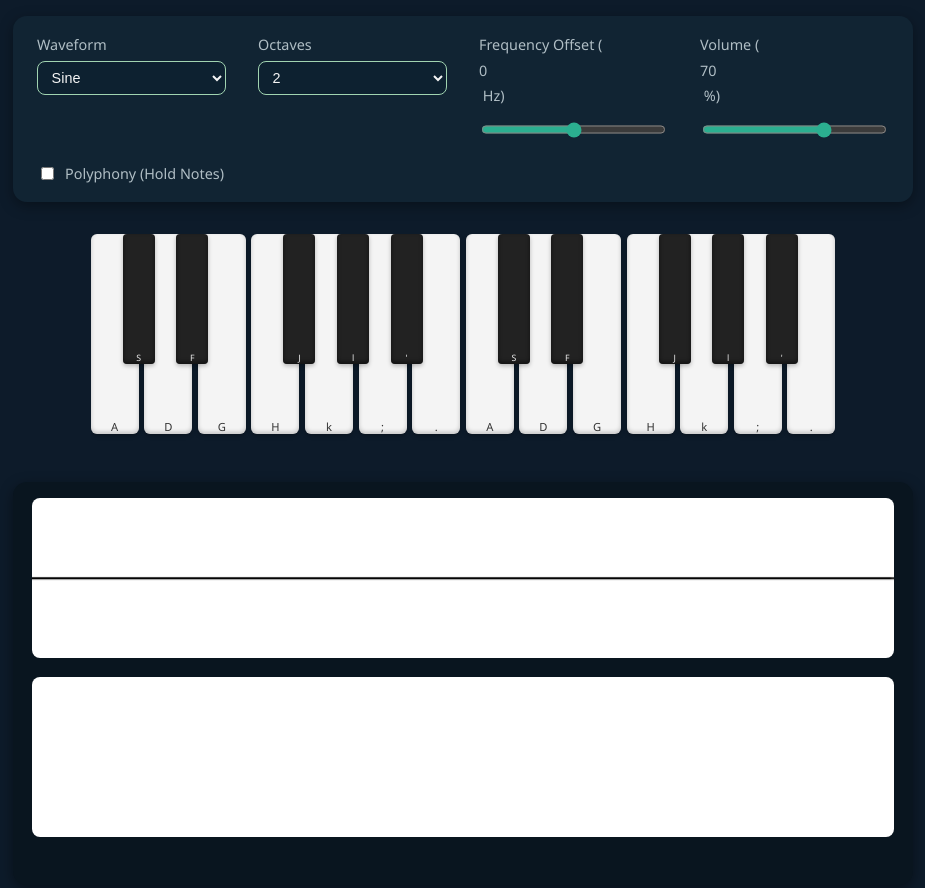
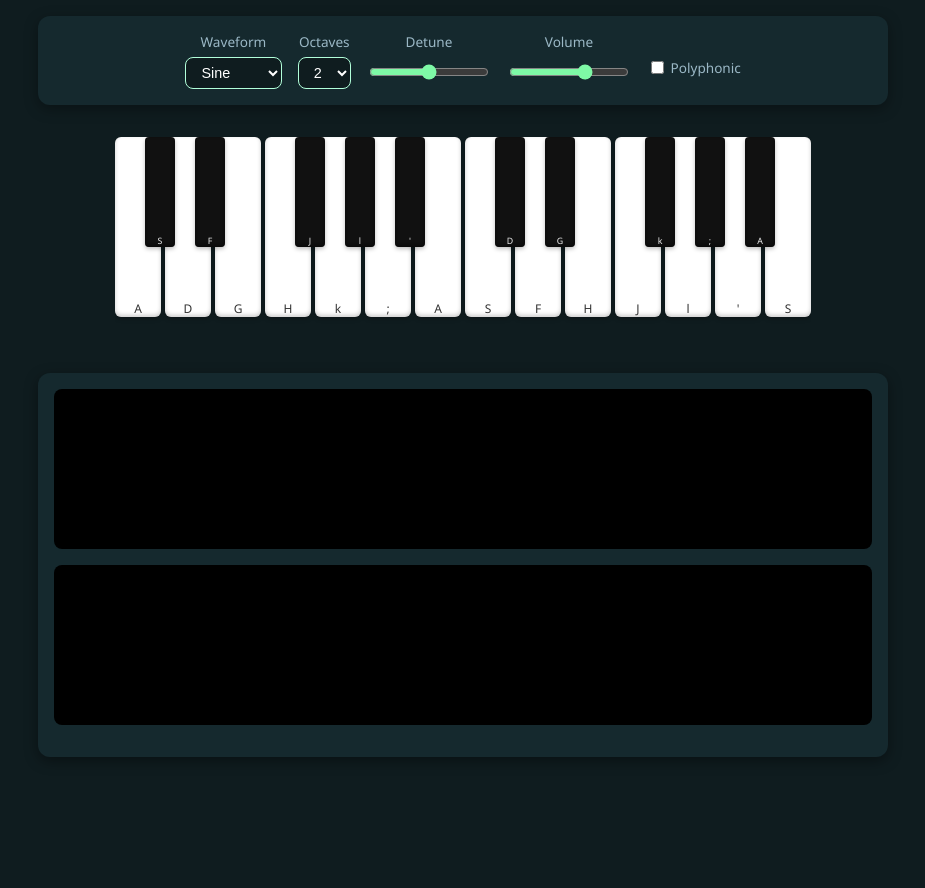
Before and after one commit to LeoBarassi/physics, a website: page keyboard-player.html in a window 1280 px wide. Shown: the whole page, without its empty margins (177-1102 px from the left). After the commit the page ends 800 px from the top, so only its background shows below. Drawn offline with Linux system fonts and the light colour scheme.

Commit message:
Update keyboard-player.html

```diff
--- a/keyboard-player.html
+++ b/keyboard-player.html
@@ -3,20 +3,20 @@
   <head>
     <meta charset="UTF-8" />
     <meta name="viewport" content="width=device-width,initial-scale=1" />
-    <title>Physics of Harmony · Keyboard & Visualiser</title>
+    <title>Physics of Harmony · Interactive Keyboard</title>
 
     <!-- ---------------- CSS ---------------- -->
     <style>
       :root {
-        /* Colour palette provided by Leo */
-        --primary: #2BAF90;
-        --accent:  #A1D4B1;
-        --highlight:#F1A512;
-        --warn:    #DD4111;
-        --deep:    #8C0027;
-        --bg:      #0D1B2A;
-        --text-light:#f4f4f4;
-        --text-muted:#b0bec5;
+        --primary: #7EF9A6;
+        --accent:  #B1FFDA;
+        --highlight:#F7D774;
+        --warn:    #F76060;
+        --deep:    #14342B;
+        --bg:      #0F1C1F;
+        --panel:   #15292E;
+        --text-light:#FFFFFF;
+        --text-muted:#9BB8C6;
       }
 
       * { box-sizing: border-box; }
@@ -32,67 +32,74 @@
         min-height: 100vh;
       }
 
-      /* === Controls panel === */
       #controls {
-        display: grid;
-        gap: 1rem 2rem;
-        grid-template-columns: repeat(auto-fit, minmax(180px, 1fr));
-        background: #112433;
-        padding: 1.2rem 1.5rem;
-        border-radius: 14px;
+        display: flex;
+        flex-wrap: wrap;
+        justify-content: center;
+        gap: 1rem;
+        background: var(--panel);
+        padding: 1rem 1.5rem;
+        border-radius: 12px;
         box-shadow: 0 4px 14px rgba(0,0,0,.35);
-        max-width: 900px;
+        max-width: 850px;
         width: 100%;
         margin-bottom: 2rem;
       }
-      #controls label {
-        font-size: 0.9rem;
-        color: var(--text-muted);
+
+      .control {
         display: flex;
         flex-direction: column;
-        gap: .4rem;
+        align-items: center;
+        font-size: 0.85rem;
+        color: var(--text-muted);
       }
-      #controls input,
-      #controls select {
-        padding: .45rem .6rem;
-        border-radius: 8px;
-        background: #0d2130;
+
+      .control input,
+      .control select {
+        background: var(--bg);
         color: var(--text-light);
         border: 1px solid var(--accent);
-        font-size: .9rem;
+        border-radius: 8px;
+        padding: 0.35rem 0.7rem;
+        font-size: 0.9rem;
+        margin-top: 0.4rem;
       }
-      #controls input[type="range"] { accent-color: var(--primary); }
-      #controls input[type="checkbox"] { accent-color: var(--highlight); }
 
-      /* === Keyboard === */
+      .control input[type="range"] {
+        width: 120px;
+        accent-color: var(--primary);
+      }
+
       #keyboard {
         display: flex;
         flex-wrap: nowrap;
-        gap: .35rem;
+        gap: 0.25rem;
         user-select: none;
         overflow-x: auto;
-        padding-bottom: .5rem;
+        padding-bottom: 1rem;
       }
+
       .white-key {
         position: relative;
-        width: 48px;
-        height: 200px;
+        width: 46px;
+        height: 180px;
         background: var(--text-light);
         border-radius: 6px;
         box-shadow: inset 0 -2px 4px rgba(0,0,0,.2), 0 2px 4px rgba(0,0,0,.25);
         display: flex;
         justify-content: center;
         align-items: flex-end;
-        font-size: .7rem;
+        font-size: 0.75rem;
         color: #333;
       }
+
       .black-key {
         position: absolute;
-        left: 32px;
+        left: 30px;
         top: 0;
-        width: 32px;
-        height: 130px;
-        background: #222;
+        width: 30px;
+        height: 110px;
+        background: #111;
         border-radius: 4px;
         z-index: 2;
         box-shadow: inset 0 -2px 4px rgba(0,0,0,.5), 0 2px 4px rgba(0,0,0,.25);
@@ -100,76 +107,78 @@
         display: flex;
         justify-content: center;
         align-items: flex-end;
-        font-size: .55rem;
+        font-size: 0.55rem;
       }
+
       .key-active {
         background: var(--highlight) !important;
         color: var(--bg) !important;
       }
 
-      /* === Visualiser === */
       #vis-wrapper {
         margin-top: 2.5rem;
         width: 100%;
-        max-width: 900px;
-        background: #09151f;
-        padding: 1rem 1.2rem 1.8rem;
-        border-radius: 14px;
+        max-width: 850px;
+        background: var(--panel);
+        padding: 1rem;
+        border-radius: 12px;
         box-shadow: 0 4px 14px rgba(0,0,0,.4);
       }
-      #waveCanvas,
-      #fftCanvas {
+
+      canvas {
         width: 100%;
         height: 160px;
-        background: #fff;
+        background: #000;
         border-radius: 8px;
         display: block;
-        margin-bottom: 1.2rem;
+        margin-bottom: 1rem;
       }
 
       @media(max-width:600px){
-        .white-key { width:36px; height:160px; }
-        .black-key { width:24px; left:24px; height:100px; }
+        .white-key { width:34px; height:150px; }
+        .black-key { width:22px; left:22px; height:90px; }
       }
     </style>
   </head>
 
   <body>
     <!-- -------------- Controls -------------- -->
-    <form id="controls">
-      <label>
+    <div id="controls">
+      <div class="control">
         Waveform
         <select id="waveform">
           <option value="sine" selected>Sine</option>
           <option value="square">Square</option>
-          <option value="sawtooth">Sawtooth</option>
+          <option value="sawtooth">Saw</option>
           <option value="triangle">Triangle</option>
         </select>
-      </label>
+      </div>
 
-      <label>
+      <div class="control">
         Octaves
         <select id="octaveSpan">
           <option value="1">1</option>
           <option value="2" selected>2</option>
           <option value="3">3</option>
         </select>
-      </label>
+      </div>
 
-      <label>
-        Frequency Offset (<span id="freqLabel">0</span> Hz)
+      <div class="control">
+        Detune
         <input type="range" id="freqOffset" min="-200" max="200" step="1" value="0" />
-      </label>
+      </div>
 
-      <label>
-        Volume (<span id="volLabel">70</span> %)
+      <div class="control">
+        Volume
         <input type="range" id="masterVol" min="0" max="100" value="70" />
-      </label>
+      </div>
 
-      <label style="flex-direction:row; align-items:center; gap:.5rem;">
-        <input type="checkbox" id="polyToggle" /> Polyphony (Hold Notes)
-      </label>
-    </form>
+      <div class="control">
+        <label style="margin-top: 1.4rem;">
+          <input type="checkbox" id="polyToggle" /> Polyphonic
+        </label>
+      </div>
+    </div>
 
     <!-- -------------- Keyboard -------------- -->
     <div id="keyboard"></div>
@@ -180,62 +189,50 @@
       <canvas id="fftCanvas"></canvas>
     </section>
 
-    <!-- ---------------- JS ---------------- -->
+    <!-- JavaScript remains mostly unchanged; base sound removed from init -->
     <script>
-      // ---- Audio Context & Nodes ----
       const AC = window.AudioContext || window.webkitAudioContext;
       const audioCtx = new AC();
       const masterGain = audioCtx.createGain();
       masterGain.connect(audioCtx.destination);
-      masterGain.gain.value = 0.7; // default 70%
+      masterGain.gain.value = 0.7;
 
       const analyser = audioCtx.createAnalyser();
       analyser.fftSize = 2048;
       masterGain.connect(analyser);
 
-      // ---- DOM Elements ----
-      const keyboardEl   = document.getElementById("keyboard");
-      const waveformSel  = document.getElementById("waveform");
+      const waveformSel = document.getElementById("waveform");
+      const octaveSel = document.getElementById("octaveSpan");
       const offsetSlider = document.getElementById("freqOffset");
-      const freqLabel    = document.getElementById("freqLabel");
-      const volSlider    = document.getElementById("masterVol");
-      const volLabel     = document.getElementById("volLabel");
-      const polyToggle   = document.getElementById("polyToggle");
-      const octaveSel    = document.getElementById("octaveSpan");
+      const volSlider = document.getElementById("masterVol");
+      const polyToggle = document.getElementById("polyToggle");
+      const keyboardEl = document.getElementById("keyboard");
 
-      // ---- Build Keyboard ----
       const baseNotes = ["C","C#","D","D#","E","F","F#","G","G#","A","A#","B"];
-      const keyMap = {}; // keyChar -> frequency
+      const keyMap = {};
       let oscillators = {};
 
-      function buildKeyboard(octaveSpan=2) {
+      function buildKeyboard(octaves = 2) {
         keyboardEl.innerHTML = "";
-        keyMapArray = [];
-        keyMapKeys  = [];
-        const startOctave = 4; // middle C = C4
-        let labelKeys = "ASDFGHJkl;'.".split(""); // 12 keys row, fallback labeling
-        for(let o=0;o<octaveSpan;o++){
-          baseNotes.forEach((note,nIdx)=>{
-            const midiNumber = 12*(startOctave+o) + nIdx;
-            const frequency = 440 * Math.pow(2,(midiNumber-69)/12);
-            const keyChar = labelKeys[(o*12 + nIdx)%labelKeys.length] || "";
-            keyMap[keyChar.toUpperCase()] = frequency;
-
-            // create white key wrapper
-            if(!note.includes("#")){
+        const startOct = 4;
+        const labelKeys = "ASDFGHJkl;'".split("");
+        for(let o = 0; o < octaves; o++) {
+          baseNotes.forEach((note, n) => {
+            const midi = 12 * (startOct + o) + n;
+            const freq = 440 * Math.pow(2, (midi - 69) / 12);
+            const label = labelKeys[(o*12 + n)%labelKeys.length];
+            keyMap[label.toUpperCase()] = freq;
+            if (!note.includes("#")) {
               const white = document.createElement("div");
               white.className = "white-key key";
-              white.dataset.freq = frequency;
-              white.innerHTML = `<span>${keyChar}</span>`;
+              white.dataset.freq = freq;
+              white.innerHTML = `<span>${label}</span>`;
               keyboardEl.appendChild(white);
-
-              // if next note is sharp, add black key inside
-              const nextIdx = nIdx+1;
-              if(nextIdx < baseNotes.length && baseNotes[nextIdx].includes("#")){
+              if (n+1 < baseNotes.length && baseNotes[n+1].includes("#")) {
                 const black = document.createElement("div");
                 black.className = "black-key key";
-                black.dataset.freq = frequency * Math.pow(2,1/12); // next semitone
-                black.innerHTML = `<span>${labelKeys[(o*12 + nextIdx)%labelKeys.length]}</span>`;
+                black.dataset.freq = freq * Math.pow(2, 1/12);
+                black.innerHTML = `<span>${labelKeys[(o*12+n+1)%labelKeys.length]}</span>`;
                 white.appendChild(black);
               }
             }
@@ -243,111 +240,97 @@
         }
       }
 
-      buildKeyboard(2); // default two octaves
+      buildKeyboard(2);
+      octaveSel.addEventListener("change", () => buildKeyboard(parseInt(octaveSel.value, 10)));
 
-      octaveSel.addEventListener("change", e=>{
-        buildKeyboard(parseInt(octaveSel.value,10));
-      });
-
-      // ---- Utility ----
-      function createOsc(freq){
+      function createOsc(freq) {
         const osc = audioCtx.createOscillator();
         osc.type = waveformSel.value;
-        osc.frequency.setValueAtTime(freq, audioCtx.currentTime);
+        osc.frequency.setValueAtTime(freq + Number(offsetSlider.value), audioCtx.currentTime);
         osc.connect(masterGain);
         osc.start();
         return osc;
       }
 
-      // ---- Event Handling ----
-      function noteOn(freq, keyEl){
-        if(!polyToggle.checked){ // monophonic: stop all
-          Object.values(oscillators).forEach(o=>o.stop());
+      function noteOn(freq, keyEl) {
+        if (!polyToggle.checked) {
+          Object.values(oscillators).forEach(o => o.stop());
           oscillators = {};
-          document.querySelectorAll(".key-active").forEach(k=>k.classList.remove("key-active"));
+          document.querySelectorAll(".key-active").forEach(k => k.classList.remove("key-active"));
         }
-        const osc = createOsc(freq + Number(offsetSlider.value));
+        const osc = createOsc(freq);
         keyEl.classList.add("key-active");
-        osc.onended = ()=> keyEl.classList.remove("key-active");
+        osc.onended = () => keyEl.classList.remove("key-active");
         oscillators[freq] = osc;
       }
 
-      function noteOff(freq){
-        if(oscillators[freq]){
+      function noteOff(freq) {
+        if (oscillators[freq]) {
           oscillators[freq].stop();
           delete oscillators[freq];
         }
       }
 
-      keyboardEl.addEventListener("mousedown", e=>{
-        if(e.target.classList.contains("key")){
+      keyboardEl.addEventListener("mousedown", e => {
+        if (e.target.classList.contains("key")) {
           const freq = Number(e.target.dataset.freq);
           noteOn(freq, e.target);
         }
       });
-      window.addEventListener("mouseup", ()=>{
-        if(!polyToggle.checked){
-          Object.entries(oscillators).forEach(([f,o])=>o.stop());
-          oscillators={};
-          document.querySelectorAll(".key-active").forEach(k=>k.classList.remove("key-active"));
+      window.addEventListener("mouseup", () => {
+        if (!polyToggle.checked) {
+          Object.values(oscillators).forEach(o => o.stop());
+          oscillators = {};
+          document.querySelectorAll(".key-active").forEach(k => k.classList.remove("key-active"));
         }
       });
 
-      // ---- Keyboard shortcuts ----
-      document.addEventListener("keydown", e=>{
+      document.addEventListener("keydown", e => {
         const freq = keyMap[e.key.toUpperCase()];
-        if(freq && !e.repeat){
-          const keyEl = [...document.querySelectorAll(".key")].find(k=>Number(k.dataset.freq)===freq);
-          noteOn(freq, keyEl);
+        if (freq && !e.repeat) {
+          const keyEl = [...document.querySelectorAll(".key")].find(k => Number(k.dataset.freq) === freq);
+          if (keyEl) noteOn(freq, keyEl);
         }
       });
-      document.addEventListener("keyup", e=>{
+      document.addEventListener("keyup", e => {
         const freq = keyMap[e.key.toUpperCase()];
-        if(freq) noteOff(freq);
+        if (freq) noteOff(freq);
       });
 
-      // ---- Label Updates ----
-      offsetSlider.addEventListener("input", ()=> freqLabel.textContent = offsetSlider.value);
-      volSlider.addEventListener("input", ()=>{
-        masterGain.gain.value = volSlider.value/100;
-        volLabel.textContent = volSlider.value;
+      volSlider.addEventListener("input", () => {
+        masterGain.gain.value = volSlider.value / 100;
       });
 
-      waveformSel.addEventListener("change", ()=>{
-        // change type for all live oscillators
-        Object.values(oscillators).forEach(o=> o.type = waveformSel.value);
+      waveformSel.addEventListener("change", () => {
+        Object.values(oscillators).forEach(o => o.type = waveformSel.value);
       });
 
-      // ---- Visualiser ----
       const waveCtx = document.getElementById("waveCanvas").getContext("2d");
-      const fftCtx  = document.getElementById("fftCanvas").getContext("2d");
+      const fftCtx = document.getElementById("fftCanvas").getContext("2d");
 
-      function draw(){
+      function draw() {
         requestAnimationFrame(draw);
-
-        // Waveform
         const timeData = new Uint8Array(analyser.fftSize);
         analyser.getByteTimeDomainData(timeData);
         waveCtx.clearRect(0,0,waveCtx.canvas.width,waveCtx.canvas.height);
-        waveCtx.lineWidth=2;
-        waveCtx.strokeStyle= "var(--primary)";
         waveCtx.beginPath();
-        for(let i=0;i<timeData.length;i++){
-          const x = i/timeData.length * waveCtx.canvas.width;
-          const y = timeData[i]/255 * waveCtx.canvas.height;
-          i===0 ? waveCtx.moveTo(x,y) : waveCtx.lineTo(x,y);
+        for (let i = 0; i < timeData.length; i++) {
+          const x = i / timeData.length * waveCtx.canvas.width;
+          const y = timeData[i] / 255 * waveCtx.canvas.height;
+          i === 0 ? waveCtx.moveTo(x, y) : waveCtx.lineTo(x, y);
         }
+        waveCtx.strokeStyle = "var(--primary)";
+        waveCtx.lineWidth = 1.5;
         waveCtx.stroke();
 
-        // Spectrum
         const freqData = new Uint8Array(analyser.frequencyBinCount);
         analyser.getByteFrequencyData(freqData);
         fftCtx.clearRect(0,0,fftCtx.canvas.width,fftCtx.canvas.height);
         const barW = fftCtx.canvas.width / freqData.length;
-        for(let i=0;i<freqData.length;i++){
+        for (let i = 0; i < freqData.length; i++) {
           const barH = freqData[i];
-          fftCtx.fillStyle="var(--highlight)";
-          fftCtx.fillRect(i*barW, fftCtx.canvas.height-barH, barW*0.8, barH);
+          fftCtx.fillStyle = "var(--highlight)";
+          fftCtx.fillRect(i * barW, fftCtx.canvas.height - barH, barW * 0.8, barH);
         }
       }
       draw();
```
